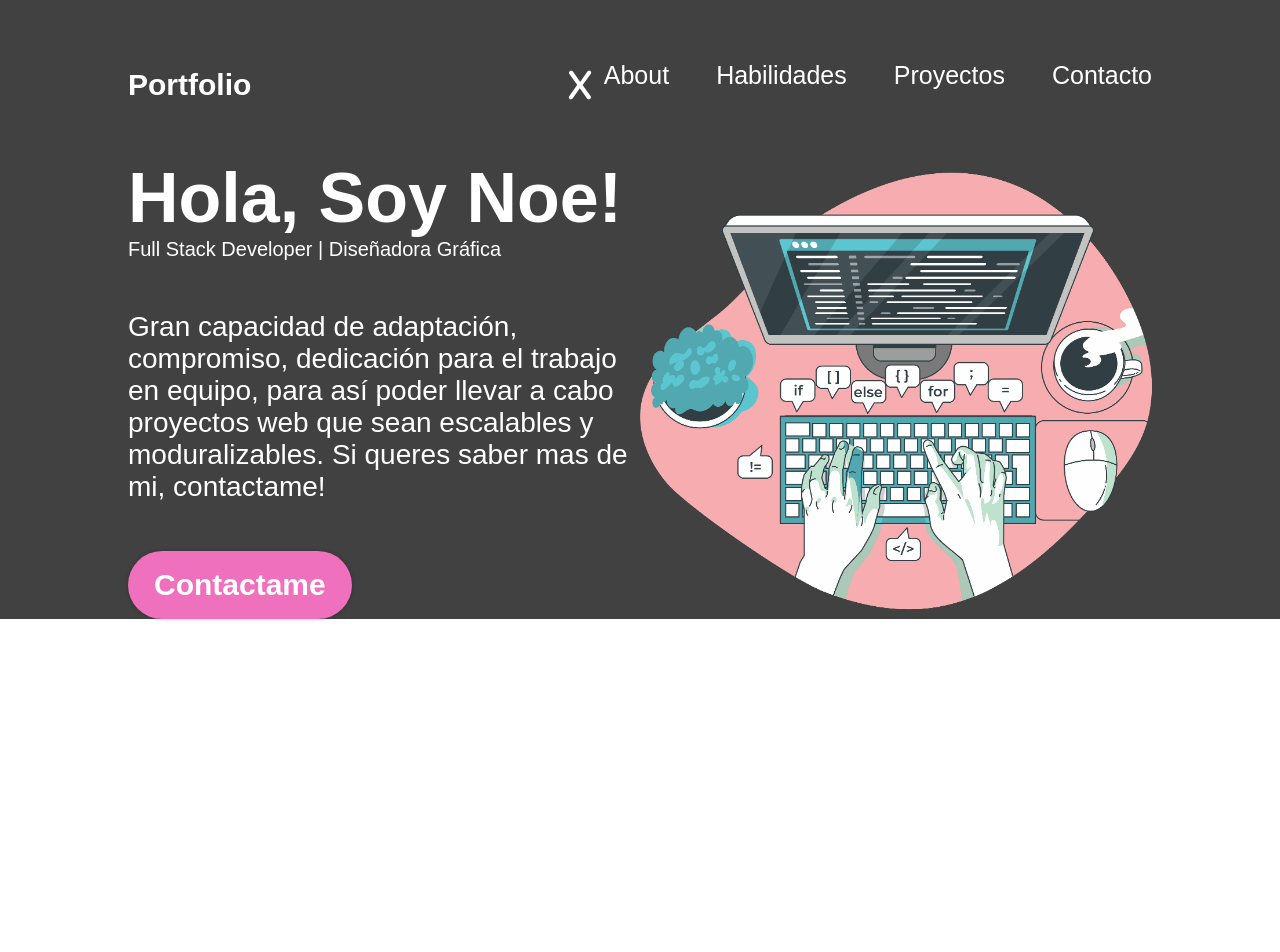
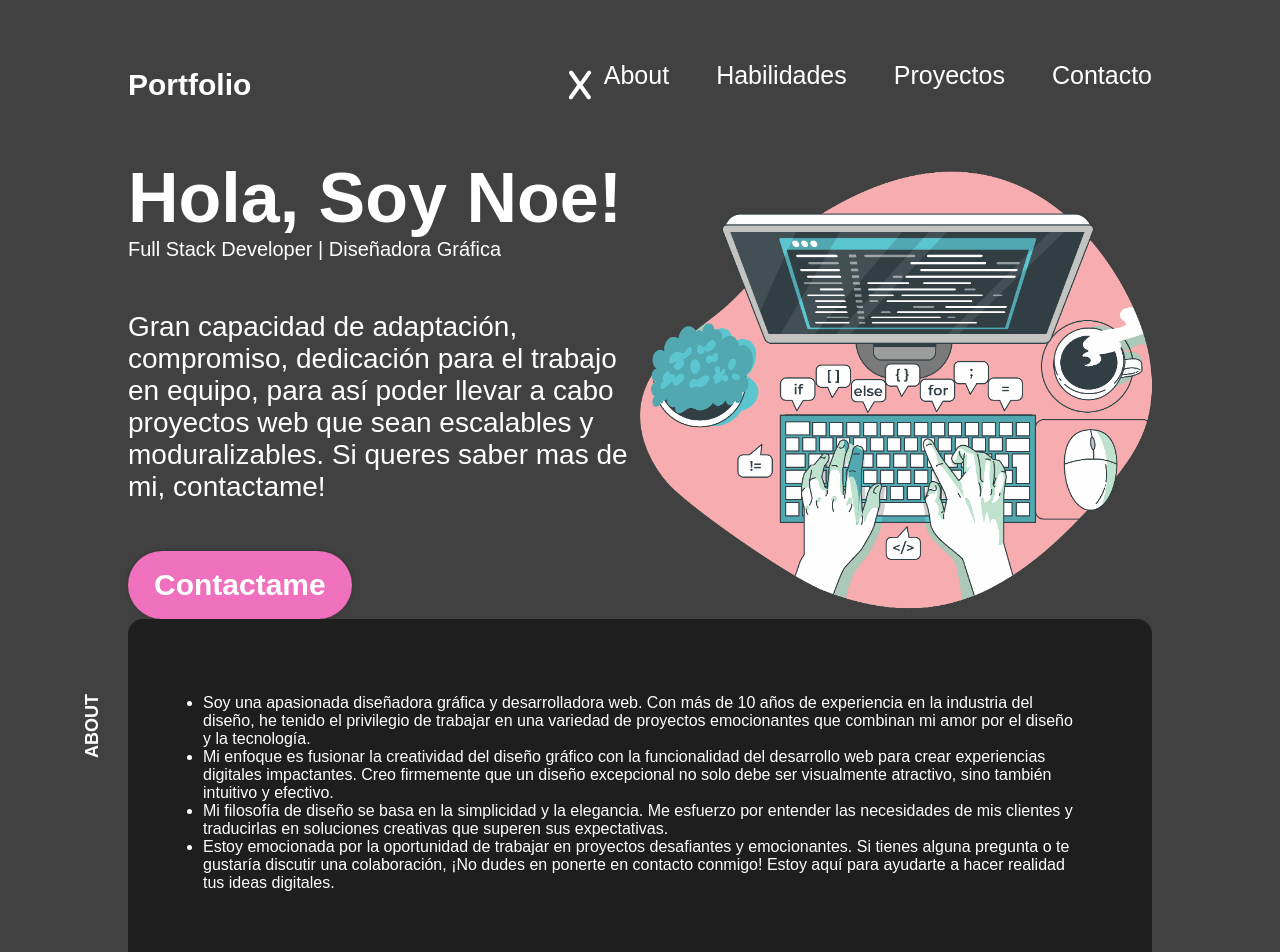
Before and after one commit to Noeingala/portfolio-react, a React (Vite) app: page / in a window 1280 px wide. Shown: the top 952 px of the page. Before the commit the page ends 800 px from the top, so only its background shows below. Built offline with nearby package versions, Linux system fonts and the light colour scheme.

Commit message:
agrego seccion about

```diff
--- a/src/App.jsx
+++ b/src/App.jsx
@@ -1,6 +1,7 @@
 import style from "./App.module.css";
 import {Navbar} from "./components/Navbar";
 import Presentacion from "./components/Presentacion/Presentacion";
+import About from "./components/About/About";
 
 
 function App() {
@@ -10,6 +11,7 @@ function App() {
     <div className={style.App}>
       <Navbar />
       <Presentacion  />
+      <About />
     </div>
   )
 }
--- /dev/null
+++ b/src/components/About/About.jsx
@@ -0,0 +1,46 @@
+import React from 'react';
+import style from '../About/About.module.css';
+
+
+export default function About() {
+  return (
+
+    <section className={style.container}>
+        <h2 className={style.section}>About</h2>
+        <div>
+            <ul>
+                <li>
+                    <div>
+                        <p>Soy una apasionada diseñadora gráfica y desarrolladora web. Con más de 10 años de
+                        experiencia en la industria del diseño, he tenido el privilegio de trabajar en una variedad de
+                        proyectos emocionantes que combinan mi amor por el diseño y la tecnología.</p>
+                    </div>
+                </li>
+                <li>
+                    <div>
+                        <p>Mi enfoque es fusionar la creatividad del diseño gráfico con la funcionalidad del
+                        desarrollo web para crear experiencias digitales impactantes. Creo firmemente que
+                        un diseño excepcional no solo debe ser visualmente atractivo, sino también
+                        intuitivo y efectivo.</p>
+                    </div>
+                </li>
+                <li>
+                    <div>
+                        <p>Mi filosofía de diseño se basa en la simplicidad y la elegancia. Me esfuerzo por entender
+                        las necesidades de mis clientes y traducirlas en soluciones creativas que
+                        superen sus expectativas.</p>
+                    </div>
+                </li>
+                <li>
+                    <div>
+                        <p>Estoy emocionada por la oportunidad de trabajar en proyectos desafiantes y
+                        emocionantes. Si tienes alguna pregunta o te gustaría discutir una colaboración,
+                        ¡No dudes en ponerte en contacto conmigo! Estoy aquí para ayudarte a hacer realidad
+                        tus ideas digitales.</p>
+                    </div>
+                </li>
+            </ul>
+        </div>
+    </section>
+  )
+}
--- /dev/null
+++ b/src/components/About/About.module.css
@@ -0,0 +1,24 @@
+@import '../../vars.css';
+
+
+.container{
+    position: relative;
+    background-color: var(--color-dark);
+    border-radius: 15px;
+    padding: 75px;
+    z-index: 1;
+    color: var(--color-text);
+    margin-left: 10%;
+    margin-right: 10%;
+}
+
+.section{
+    position:absolute;
+    text-transform: uppercase;
+    font-size:18px;
+    left:-5%;
+    margin-left: 5px;
+    writing-mode: vertical-lr;
+    transform: rotate(180deg);
+    color: var(--color-text);
+}
```
